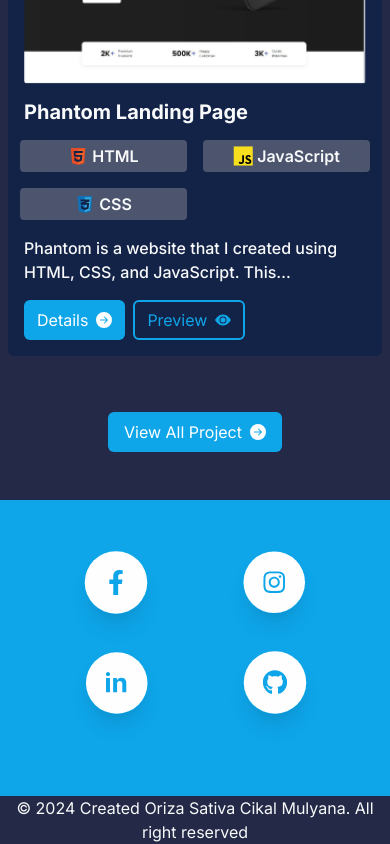
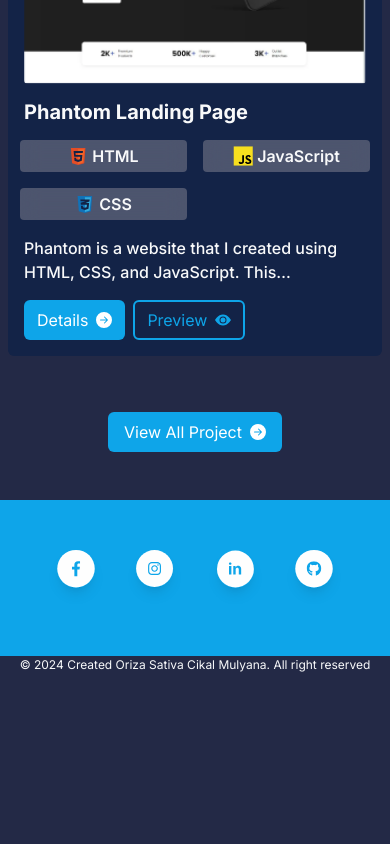
Before and after one commit to Orizaaaaa/MY-portofolio, a React (Vite) app: page / in a window 390 px wide. Shown: the part 7692-8536 px from the top of the page. After the commit the page ends 8366 px from the top, so only its background shows below. Built offline with nearby package versions, Linux system fonts and the light colour scheme; a web font is replaced by a local one.

Commit message:
upgrade animate

```diff
--- a/src/pages/Educations/Educations.jsx
+++ b/src/pages/Educations/Educations.jsx
@@ -12,7 +12,7 @@ function Educations() {
             <TitleSection title={'Educations'} />
             <div className="row">
                 <div className="col-lg-3 d-flex flex-column justify-content-center align-items-center p-3 ">
-                    <div className="text-center text-lg-start" data-aos="fade-up">
+                    <div className="text-center text-lg-start" data-aos="fade-right">
                         <h2 >Educations🎓 & Awards🏆</h2>
                         <p className='text-light ' >There are some formal education &
                             awards that i've reached below</p>
--- a/src/pages/Footer/Footer.css
+++ b/src/pages/Footer/Footer.css
@@ -19,9 +19,22 @@
 
 
 .footer .container {
-    min-height: 30vh;
+    min-height: 60px;
 }
 
 .footer-container p {
     font-family: 'Inter', sans-serif;
 }
+
+@media screen and (max-width: 574px) {
+    .footer .container .row a img {
+        width: 60px;
+        height: 60px;
+    }
+}
+
+@media screen and (max-width: 494px) {
+    .footer-container p {
+        font-size: 12px;
+    }
+}
--- a/src/pages/Footer/Footer.jsx
+++ b/src/pages/Footer/Footer.jsx
@@ -7,7 +7,7 @@ function Footer() {
         <div className='footer-container'>
             <section className="footer" id='footer'>
                 <div className="container d-flex flex-column justify-content-center align-items-center p-5">
-                    <div className="row row-cols-2 row-cols-sm-4">
+                    <div className="row row-cols-4 ">
                         {FooterUtils.map((item, index) => (
                             <a className='col d-flex justify-content-center' target="_blank" href={item.link} key={index}>
                                 <img src={item.image} alt={item.image} />
```
